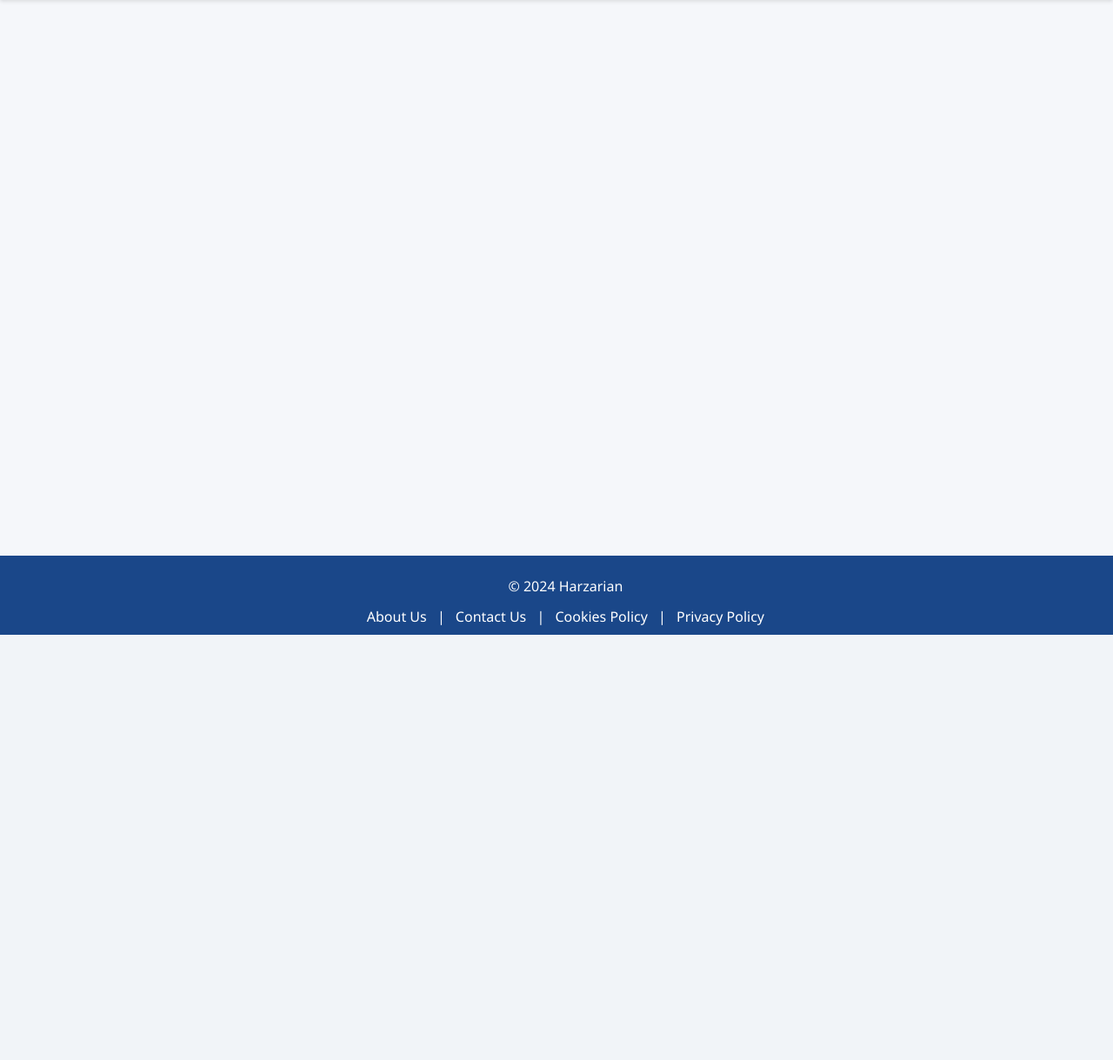
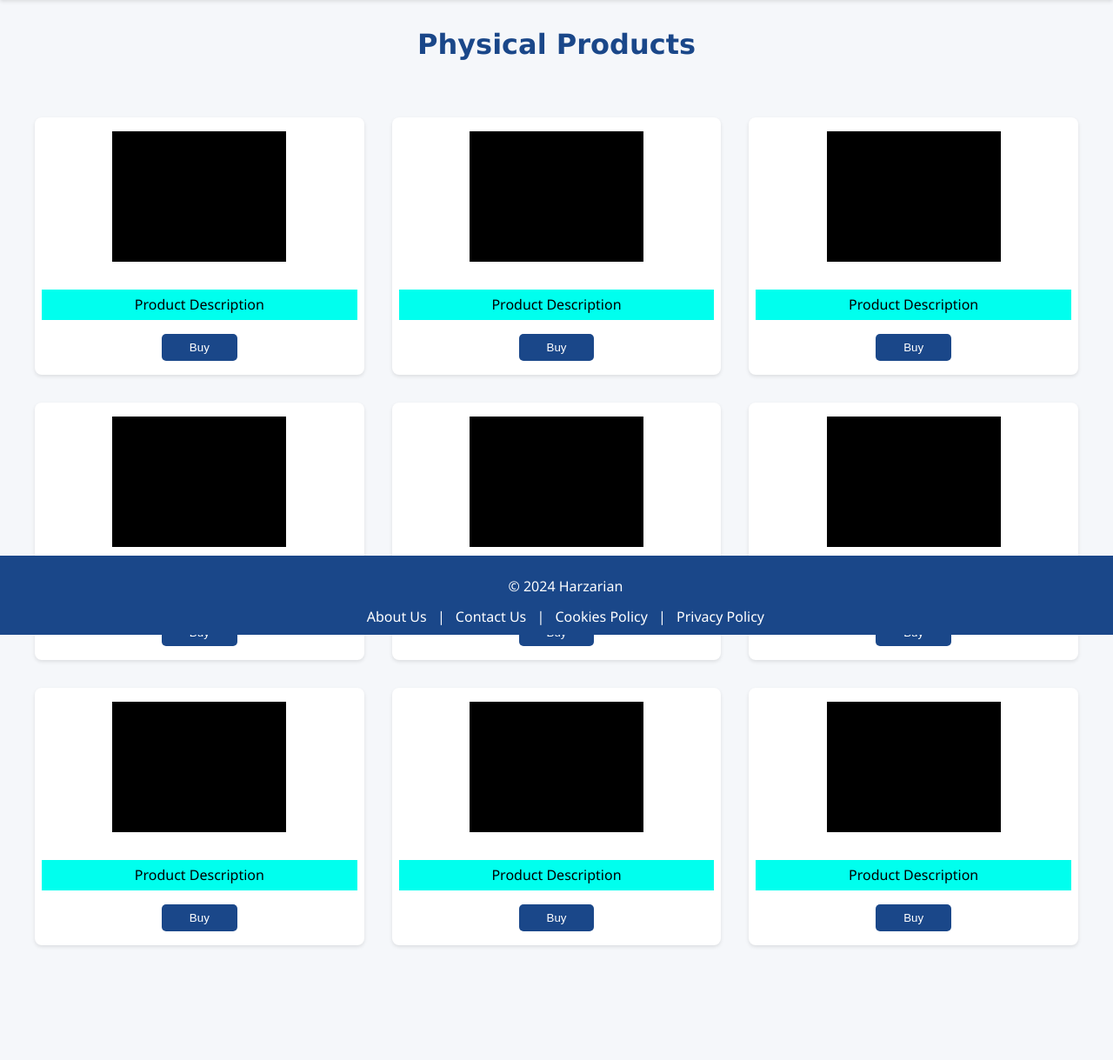
Before and after one commit to raza101101/Better-moodle, a PHP site: page /ShopDigitalProducts.html in a window 1280 px wide. Shown: the part 70-1289 px from the top of the page at 87% size. Before the commit the page ends 800 px from the top, so only its background shows below. Run offline with PHP 8.4, Linux system fonts and the light colour scheme.

Commit message:
Will add more changes (sending it over for my laptop)

```diff
--- a/ShopDigitalProducts.html
+++ b/ShopDigitalProducts.html
@@ -1,31 +1,98 @@
 <!DOCTYPE html>
 <html>
     <head>
-            <title>Harzarian</title>
+        <meta charset="UTF-8">
+        <meta name="viewport" content="width=device-width, initial-scale=1.0">
+        <title>Harzarian - Physical Products</title>
         <link rel="stylesheet" href="css/shop.css">
     </head>
     <body>
         <header>
             <div class="container">
-                    <a href="index.html">
+                <a href="php/index.php">
                     <h1>Harzarian</h1>
                 </a>
                 <nav>
-                        <a href="login.html?action=login">Login</a>
-                        <a href="login.html?action=register">Register</a>
+                    <a href="php/login.php?action=login">Login</a>
+                    <a href="php/login.php?action=register">Register</a>
                 </nav>
             </div>
         </header>
 
-            <!--Page begins here -->
-                    <!-- Page Footer -->
+        <main>
+            <h1 class="page-title">Physical Products</h1>
+
+            <div class="products-grid">
+                <!-- Product 1 -->
+                <div class="product-card">
+                    <div class="product-image"></div>
+                    <div class="product-description">Product Description</div>
+                    <button class="buy-button">Buy</button>
+                </div>
+
+                <!-- Product 2 -->
+                <div class="product-card">
+                    <div class="product-image"></div>
+                    <div class="product-description">Product Description</div>
+                    <button class="buy-button">Buy</button>
+                </div>
+
+                <!-- Product 3 -->
+                <div class="product-card">
+                    <div class="product-image"></div>
+                    <div class="product-description">Product Description</div>
+                    <button class="buy-button">Buy</button>
+                </div>
+
+                <!-- Product 4 -->
+                <div class="product-card">
+                    <div class="product-image"></div>
+                    <div class="product-description">Product Description</div>
+                    <button class="buy-button">Buy</button>
+                </div>
+
+                <!-- Product 5 -->
+                <div class="product-card">
+                    <div class="product-image"></div>
+                    <div class="product-description">Product Description</div>
+                    <button class="buy-button">Buy</button>
+                </div>
+
+                <!-- Product 6 -->
+                <div class="product-card">
+                    <div class="product-image"></div>
+                    <div class="product-description">Product Description</div>
+                    <button class="buy-button">Buy</button>
+                </div>
+
+                <!-- Product 7 -->
+                <div class="product-card">
+                    <div class="product-image"></div>
+                    <div class="product-description">Product Description</div>
+                    <button class="buy-button">Buy</button>
+                </div>
+
+                <!-- Product 8 -->
+                <div class="product-card">
+                    <div class="product-image"></div>
+                    <div class="product-description">Product Description</div>
+                    <button class="buy-button">Buy</button>
+                </div>
+
+                <!-- Product 9 -->
+                <div class="product-card">
+                    <div class="product-image"></div>
+                    <div class="product-description">Product Description</div>
+                    <button class="buy-button">Buy</button>
+                </div>
+            </div>
+        </main>
+
         <footer>
             <div class="footer-container">
                 <p>© 2024 Harzarian</p>
-                <a href="about_us.html">About Us</a> | <a href="contact.php">Contact Us</a> | <a href="cookies.html">Cookies Policy</a>  | <a href="privacy_policy.html">Privacy Policy</a>
+                <a href="about_us.html">About Us</a> | <a href="contact.php">Contact Us</a> | <a href="cookies.html">Cookies Policy</a> | <a href="privacy_policy.html">Privacy Policy</a>
             </div>
         </footer>
-
-
     </body>
 </html>
--- a/css/shop.css
+++ b/css/shop.css
@@ -178,3 +178,61 @@ footer {
     box-shadow: 0px 4px 8px rgba(0, 0, 0, 0.2);
     transform: scale(1.05);
 }
+
+/*Physcial products*/
+
+.products-grid {
+    display: grid;
+    grid-template-columns: repeat(3, 1fr);
+    gap: 2rem;
+    padding: 2rem;
+    margin: 0 auto;
+    max-width: 1200px;
+    margin-bottom: 100px;
+}
+
+.product-card {
+    display: flex;
+    flex-direction: column;
+    align-items: center;
+    background: white;
+    padding: 1rem;
+    border-radius: 8px;
+    box-shadow: 0 2px 4px rgba(0, 0, 0, 0.1);
+}
+
+.product-image {
+    width: 200px;
+    height: 150px;
+    background: #000;
+    margin-bottom: 1rem;
+}
+
+.product-description {
+    background: #00ffee;
+    padding: 0.5rem;
+    margin: 1rem 0;
+    width: 100%;
+    text-align: center;
+}
+
+.buy-button {
+    background: #1a4789;
+    color: white;
+    padding: 0.5rem 2rem;
+    border: none;
+    border-radius: 5px;
+    cursor: pointer;
+    transition: background 0.3s ease;
+}
+
+.buy-button:hover {
+    background: #003366;
+}
+
+.page-title {
+    text-align: center;
+    margin: 2rem 0;
+    color: #1a4789;
+    font-family: "Verdana", sans-serif;
+}
```
Lines whose indentation alone changed are shown as unchanged.
